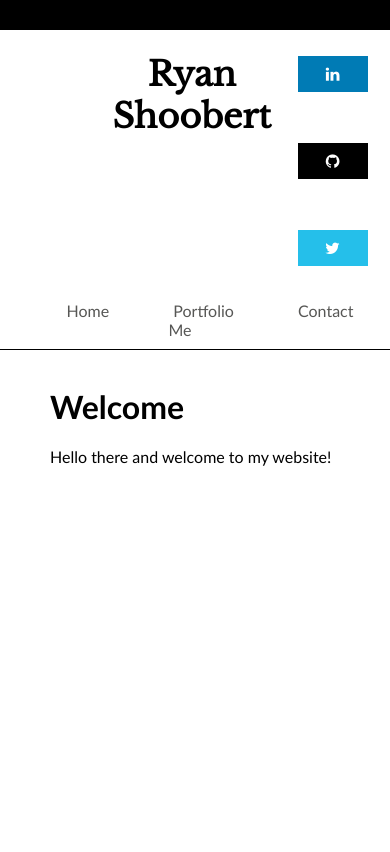
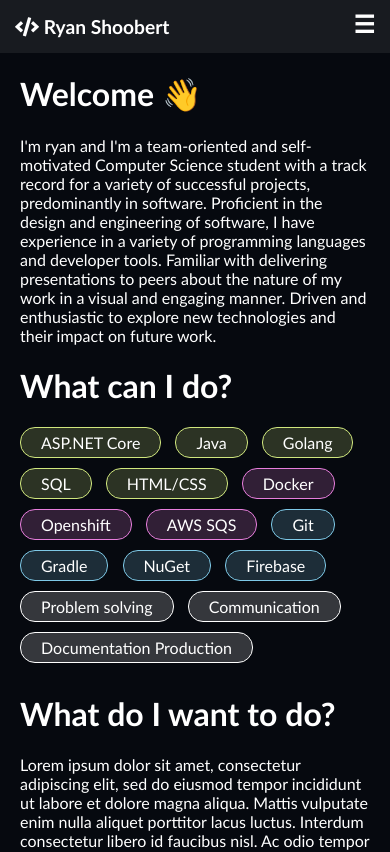
Before and after one commit to RyanShoobert/ryanshoobert.github.io, a plain HTML site: page index.html in a window 390 px wide. Shown: the top 852 px of the page. Drawn offline with Linux system fonts and the light colour scheme.

Commit message:
[R2020.1]
* Basic mobile-first layout
* Add very basic js nav menu
* Make hamburger non-selectable
* Add content to page

```diff
--- a/css/style.css
+++ b/css/style.css
@@ -1,160 +1,156 @@
-@font-face {
-  font-family: LibreBaskerville;
-  src: url(fonts/LibreBaskerville-Regular.ttf);
-}
-
 body {
     padding:0;
     margin:0;
     width:100%;
+    height:100%;
+    background-color:#06090f;
+    color:#fff;
     font-size:1em;
     font-family:calibri, sans-serif;
 }
 
-header {
-	display:grid;
-	padding:0;
-	margin:0px auto;
-	width:90%;
-	grid-template-columns:1fr 3fr 1fr;
-	grid-template-rows:1fr;
-	gap:0px 1px;
-	grid-template-areas:"logo center profile-info ." ". . . ." ". . . .";
+a {
+    text-decoration:none;
+    color:#fff;
 }
 
-nav {
-	padding:10px;
-	margin:0;
-	grid-area: nav;
-	text-align:center;
-	border-bottom:1px solid #000;
-	position:sticky;
-	top:0;
-	z-index:6;
-}
-
-nav ul {
+h2 {
     padding:0;
     margin:0;
 }
 
-nav ul li {
-	padding:0;
-	margin:0;
-	list-style:none;
-	display:inline;
+main {
+    margin:20px;
 }
 
-nav ul li a {
-	padding:10px 30px;
-	margin:0;
-	text-decoration:none;
-	color:#575755;
+footer {
+    text-align:center;
 }
 
-nav ul li a:hover {
-	color:#000;
+.parent {
+    display: grid;
+    grid-template-columns: repeat(5, 1fr);
+    grid-template-rows: 1fr;
+    grid-column-gap: 0px;
+    grid-row-gap: 0px;
+	background-color:#181b20;
 }
 
-main {
-	padding:15px 50px;
+.div1 {
+    grid-area: 1 / 1 / 2 / 5;
+    margin:15px;
+}
+
+.div1 h2 {
+	font-size: 1.2em;
+}
+
+.div2 {
+    margin:9px 15px;
+    text-align:right;
+    grid-area: 1 / 5 / 2 / 6;
+
+}
+
+.noSelect {
+  -webkit-touch-callout: none; /* iOS Safari */
+    -webkit-user-select: none; /* Safari */
+     -khtml-user-select: none; /* Konqueror HTML */
+       -moz-user-select: none; /* Old versions of Firefox */
+        -ms-user-select: none; /* Internet Explorer/Edge */
+            user-select: none; /* Non-prefixed version, currently supported by Chrome, Edge, Opera and Firefox */
+}
+
+#main-nav {
+	display:none;
+    width:100%;
+}
+
+#main-nav ul {
+    padding:0;
     margin:0;
 }
 
-.top-bar {
-	background-color:#000;
-	width:100%;
-	height:30px;
-}
-
-.logo {
-	grid-area:logo;
+#main-nav ul li {
+	list-style: none;
+	display:flex;
 	text-align:center;
 }
 
-#logo-text {
-	font-family: LibreBaskerville;
-	font-size:2.1em;
+#main-nav ul li a {
+	padding:15px;
+	width:100%;
+    list-style: none;
 }
 
-.center {
-	grid-area:center;
-	text-align:center;
+.special #github {
+	background-color:#000;
 }
 
-.profile-info {
-	grid-area:profile-info;
-	text-align:center;
-	line-height:87.0333px;
+.special #linkedin {
+	background-color:#007bb5;
 }
 
-.profile-info a {
-  padding: 10px;
-  font-size: 1em;
-  text-align: center;
-  text-decoration: none;
-  margin: 5px 2px;
-  width:50px;
+.special #twitter {
+	background-color:#25BFEA;
 }
 
-.fa:hover {
-    opacity: 0.7;
+#main-nav ul li a:hover {
+    background:#262b33;
 }
 
-.fa-twitter {
-  background: #25BFEA;
-  color: white;
+.cloud-tag {
+    padding:5px 20px;
+    margin:0 10px 10px 0;
+    border:1px solid #e77edc;
+    background-color:#e77edc30;
+    border-radius:15px;
+    text-align:center;
+    display:inline-block;
+    vertical-align:middle;
 }
 
-.fa-linkedin {
-  background: #007bb5;
-  color: white;
+.programming-tag {
+    padding:5px 20px;
+    margin:0 10px 10px 0;
+    border:1px solid #d0e77e;
+    background-color:#d0e77e30;
+    border-radius:15px;
+    text-align:center;
+    display:inline-block;
+    vertical-align:middle;
 }
 
-.fa-github {
-  background: #000;
-  color: white;
-	font-family:sans-serif;
-	color:#fff;
+.tooling-tag {
+    padding:5px 20px;
+    margin:0 10px 10px 0;
+    border:1px solid #7ec9e7;
+    background-color:#7ec9e730;
+    border-radius:15px;
+    text-align:center;
+    display:inline-block;
+    vertical-align:middle;
 }
 
-#nav {
+.misc-tag {
+	padding:5px 20px;
+    margin:0 10px 10px 0;
+	background-color:#ffffff30;
+    border:1px solid #fff;
+    background-color:#ffffff30;
+    border-radius:15px;
+    text-align:center;
+    display:inline-block;
+    vertical-align:middle;
+}
+
+.project-container #project {
+	padding:20px;
+    margin:20px -20px;
+	background-color:#ffffff30;
+}
+
+.project-container h3 {
 	padding:0;
     margin:0;
-	width:100%;
-	background-color:#2A3538;
-	display:inline-flex;
 }
-
-#nav #logo {
-	padding:0;
-	margin:0;
-	width:20%;
-	text-align:center;
-	font-weight:bold;
-	line-height:40px;
-}
-
-#nav ul {
-	padding:0;
-	margin:0;
-	width:80%;
-	list-style:none;
-	text-align:right;
-}
-
-#nav ul li {
-	padding:10px 30px;
-	display:inline-block;
-	border-bottom:3px solid #2A3538;
-}
-
-#nav ul li:hover {
-	background-color:#435559;
-	border-bottom:3px solid #25BFEA;
-}
-
-#nav ul li a {
-	text-decoration:none;
-	color:#fff;
-}
--- a/index.html
+++ b/index.html
@@ -3,47 +3,102 @@
 <html lang="en">
     <head>
 	    <link rel="stylesheet" type="text/css" href="css/style.css"/>
-	<link rel="stylesheet" href="https://cdnjs.cloudflare.com/ajax/libs/font-awesome/4.7.0/css/font-awesome.min.css">
+		<link rel="stylesheet" href="https://use.fontawesome.com/releases/v5.15.2/css/all.css">
         <title>Home</title>
 
         <!-- Link To Favicon -->
         <link rel="shortcut icon" href="images/lj_favicon.ico">
 
         <meta http-equiv="Content-Type" content="text/html; charset=UTF-8"/>
-	<meta charset="utf-8"/>		<!--character encoding for the document (Unicode) -->
+        <!--character encoding for the document (Unicode) -->
+        <meta charset="utf-8"/>
 
         <!-- ensures that the page is displayed full size, regardless of the viewing device' -->
         <meta name="viewport" content="width=device-width, initial-scale=1"/>
+
+        <script src="script/index.js"></script>
     </head>
 
     <body>
-    <div class="top-bar"></div>
-
-    <header>
-      <div class="logo"></div>
-      <div class="center">
-        <h1 id="logo-text">Ryan Shoobert</h1>
-      </div>
-      <div class="profile-info">
-        <a href="#" class="fa fa-linkedin"></a>
-        <a href="#" class="fa fa-github"></a>
-        <a href="#" class="fa fa-twitter"></a>
-      </div>
+        <header class="parent">
+            <div class="div1"><h2><i class="fas fa-code"></i> Ryan Shoobert</h2></div>
+            <div class="div2"><h2 class="noSelect" onclick="openMobileNav()">&#9776;</h2></div>
         </header>
 
-    <nav>
+        <nav id="main-nav">
             <ul>
-        <li><a href=#>Home</a></li>
-        <li><a href=#>Portfolio</a></li>
-        <li><a href=#>Contact Me</a></li>
+                <li><a href="index.html">Home</a></li>
+                <li><a href="#">Projects</a></li>
+                <li><a href="#">Contact Me</a></li>
+                <li class="special">
+					<a href="#" class="fab fa-github" id="github"></a>
+					<a href="#" class="fab fa-linkedin" id="linkedin"></a>
+					<a href="#" class="fab fa-twitter" id="twitter"></a>
+				</li>
             </ul>
         </nav>
 
         <main>
-      <h1>Welcome</h1>
+            <h1>Welcome 👋</h1>
             <p>
-        Hello there and welcome to my website!
+            I'm ryan and I'm a team-oriented and self-motivated Computer Science student with a track record for a variety of successful projects,
+            predominantly in software. Proficient in the design and engineering of software, I have experience in a
+            variety of programming languages and developer tools. Familiar with delivering presentations to peers about the nature
+            of my work in a visual and engaging manner. Driven and enthusiastic to explore new technologies and their
+            impact on future work.
             </p>
+
+            <h1>What can I do?</h1>
+            <div id="tag-container">
+                <div class="programming-tag">ASP.NET Core</div>
+                <div class="programming-tag">Java</div>
+                <div class="programming-tag">Golang</div>
+                <div class="programming-tag">SQL</div>
+                <div class="programming-tag">HTML/CSS</div>
+                <div class="cloud-tag">Docker</div>
+                <div class="cloud-tag">Openshift</div>
+                <div class="cloud-tag">AWS SQS</div>
+                <div class="tooling-tag">Git</div>
+                <div class="tooling-tag">Gradle</div>
+                <div class="tooling-tag">NuGet</div>
+                <div class="tooling-tag">Firebase</div>
+                <div class="misc-tag">Problem solving</div>
+                <div class="misc-tag">Communication</div>
+                <div class="misc-tag">Documentation Production</div>
+            </div>
+
+			<h1>What do I want to do?</h1>
+			<p>
+			Lorem ipsum dolor sit amet, consectetur adipiscing elit, sed do eiusmod tempor incididunt ut labore et dolore magna aliqua.
+			Mattis vulputate enim nulla aliquet porttitor lacus luctus. Interdum consectetur libero id faucibus nisl. Ac odio tempor orci
+			dapibus ultrices in. Maecenas sed enim ut sem viverra aliquet eget sit amet. Mollis aliquam ut porttitor leo a diam sollicitudin.
+			Non tellus orci ac auctor augue mauris augue neque gravida. Iaculis nunc sed augue lacus viverra vitae congue eu. Eu turpis egestas
+			pretium aenean. Nisi porta lorem mollis aliquam ut porttitor.
+			</br></br>
+			Vitae tempus quam pellentesque nec nam aliquam sem et tortor. Orci a scelerisque purus semper eget duis at tellus. Pulvinar
+			pellentesque habitant morbi tristique. In nulla posuere sollicitudin aliquam ultrices. Eu volutpat odio facilisis mauris sit amet
+			massa vitae. At augue eget arcu dictum varius duis. Morbi blandit cursus risus at ultrices mi tempus imperdiet nulla. Volutpat diam
+			ut venenatis tellus in metus vulputate eu scelerisque. A lacus vestibulum sed arcu. Phasellus vestibulum lorem sed risus ultricies
+			tristique nulla aliquet. Mi ipsum faucibus vitae aliquet nec. A erat nam at lectus urna duis. At erat pellentesque adipiscing commodo
+			elit at imperdiet dui accumsan. Vel elit scelerisque mauris pellentesque pulvinar pellentesque habitant. Pellentesque adipiscing
+			commodo elit at imperdiet dui accumsan sit amet. Vitae nunc sed velit dignissim. Vulputate dignissim suspendisse in est ante in.
+			Venenatis urna cursus eget nunc scelerisque viverra mauris in aliquam. Quis eleifend quam adipiscing vitae proin sagittis.
+			</p>
+
+			<h1>Past projects</h1>
+			<div class="project-container">
+				<div id="project">
+					<h3>Architecture Engineer</h3>
+					<p>Placeholder</p>
+				</div>
+				<div id="project">
+					<h3>FÜD</h3>
+					<p>Placeholder</p>
+				</div>
+			</div>
+
+			<h1>Get in touch!</h1>
+			<p>Form goes here...</p>
         </main>
     </body>
 </html>
--- /dev/null
+++ b/script/index.js
@@ -0,0 +1,9 @@
+function openMobileNav() {
+    var x = document.getElementById("main-nav");
+
+    if (x.style.display === "block") {
+		x.style.display = "none";
+    } else {
+		x.style.display = "block";
+    }
+}
```
Lines whose indentation alone changed are shown as unchanged.
